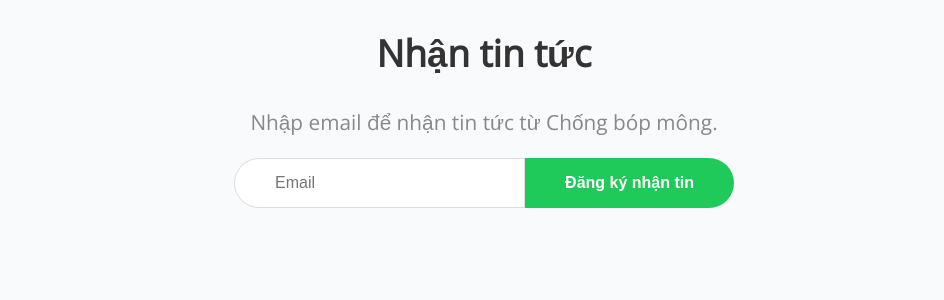
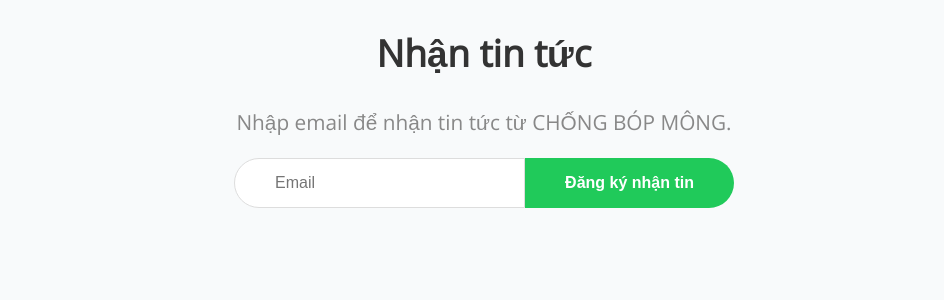
Before and after one commit to chongbopmong/chongbopmong.github.io, a Jekyll site: the page built from index.html, in a window 1280 px wide and 900 px high, scrolled down 2103 px. Shown: the part 152-452 px from the top of the window, without its empty margins (156-1100 px from the left). Built offline with Jekyll 4.4.1, drawn with Linux system fonts in a browser that asks for light colours; nearby versions of some CDN libraries.

Commit message:
Update index.html

```diff
--- a/index.html
+++ b/index.html
@@ -72,7 +72,7 @@ title: CHỐNG BÓP MÔNG
 <div class="darker">
 	<div class="container">
 		<h2 class="editable">Nhận tin tức</h2>
-		<p class="editable" style="text-align: center;">Nhập email để nhận tin tức từ Chống bóp mông.</p>
+		<p class="editable" style="text-align: center;">Nhập email để nhận tin tức từ CHỐNG BÓP MÔNG.</p>
 		<form action="{{ site.newsletter_action }}" method="post">
 			<input type="text" name="EMAIL" placeholder="Email">
 			<input type="submit" value="Đăng ký nhận tin"/>
```
